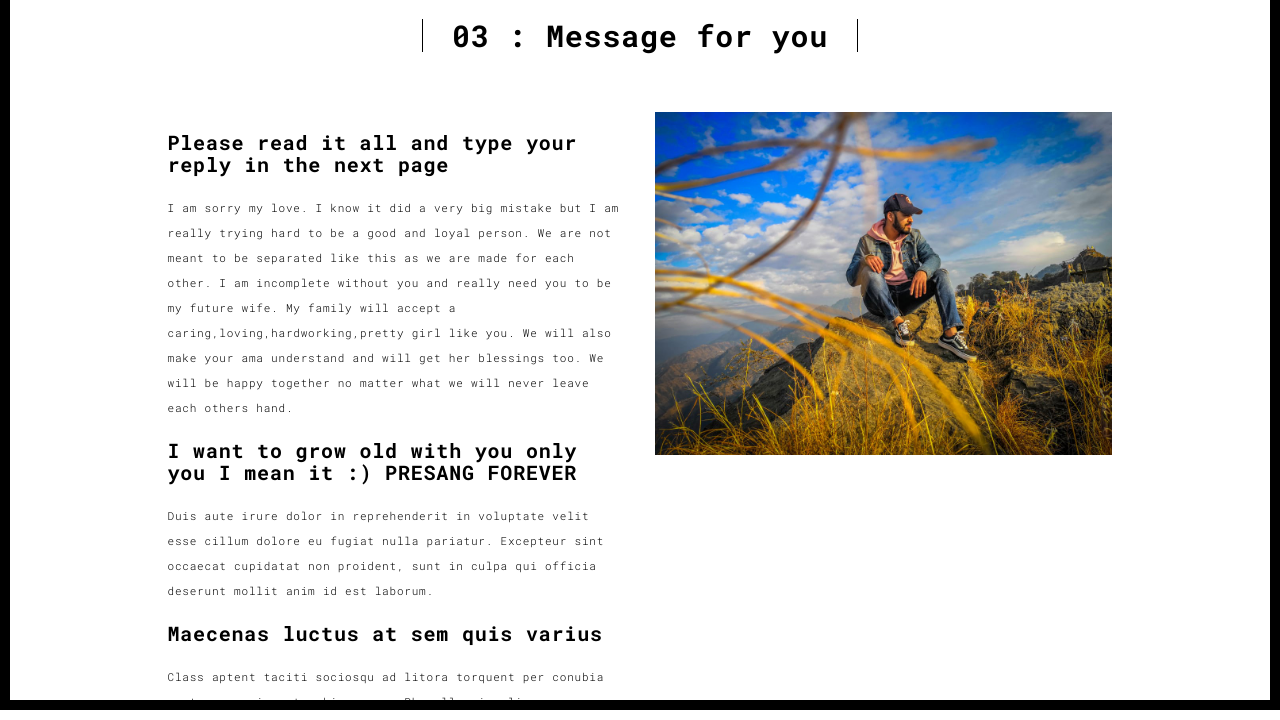
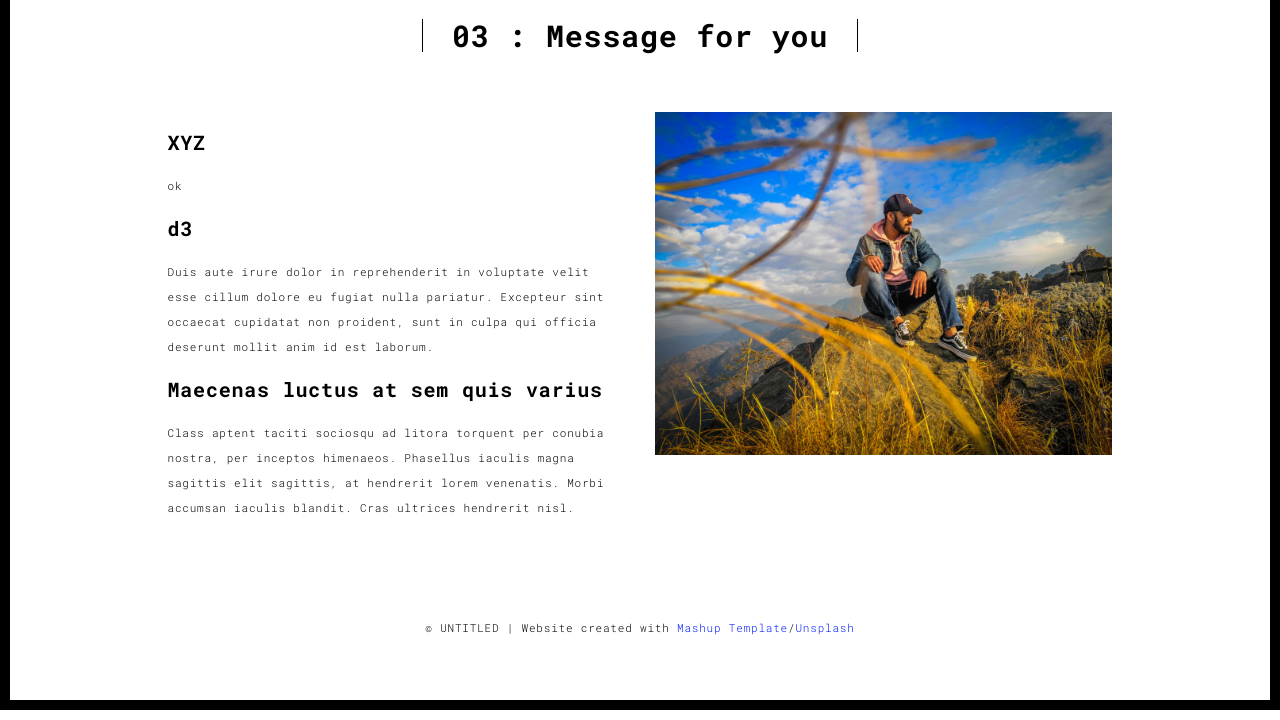
Before and after one commit to prerakpanwar/portfo, a Flask app: page /about.html in a window 1280 px wide. Shown: the part 90-810 px from the top of the page. Run offline with Flask 2, Linux system fonts and the light colour scheme; some libraries are stand-ins or nearby versions.

Commit message:
Update about.html

```diff
--- a/templates/about.html
+++ b/templates/about.html
@@ -63,14 +63,9 @@
             <div class="col-md-10 col-md-offset-1">
               <div class="row">
                 <div class="col-xs-12 col-md-6">
-                  <h3>Please read it all and type your reply in the next page</h3>
-                  <p>I am sorry my love. I know it did a very big mistake but I am really trying hard to be a good
-                    and loyal person. We are not meant to be separated like this as we are made for each other.
-                    I am incomplete without you and really need you to be my future wife. My family will accept a
-                    caring,loving,hardworking,pretty girl like you. We will also make your ama understand and will get
-                    her blessings too.
-                    We will be happy together no matter what we will never leave each others hand.</p>
-                  <h3>I want to grow old with you only you I mean it :) PRESANG FOREVER </h3>
+                  <h3> XYZ </h3>
+                  <p> ok </p>
+                  <h3>d3 </h3>
                   <p>Duis aute irure dolor in reprehenderit in voluptate velit esse
                     cillum dolore eu fugiat nulla pariatur. Excepteur sint occaecat cupidatat non
                     proident, sunt in culpa qui officia deserunt mollit anim id est laborum.
```
